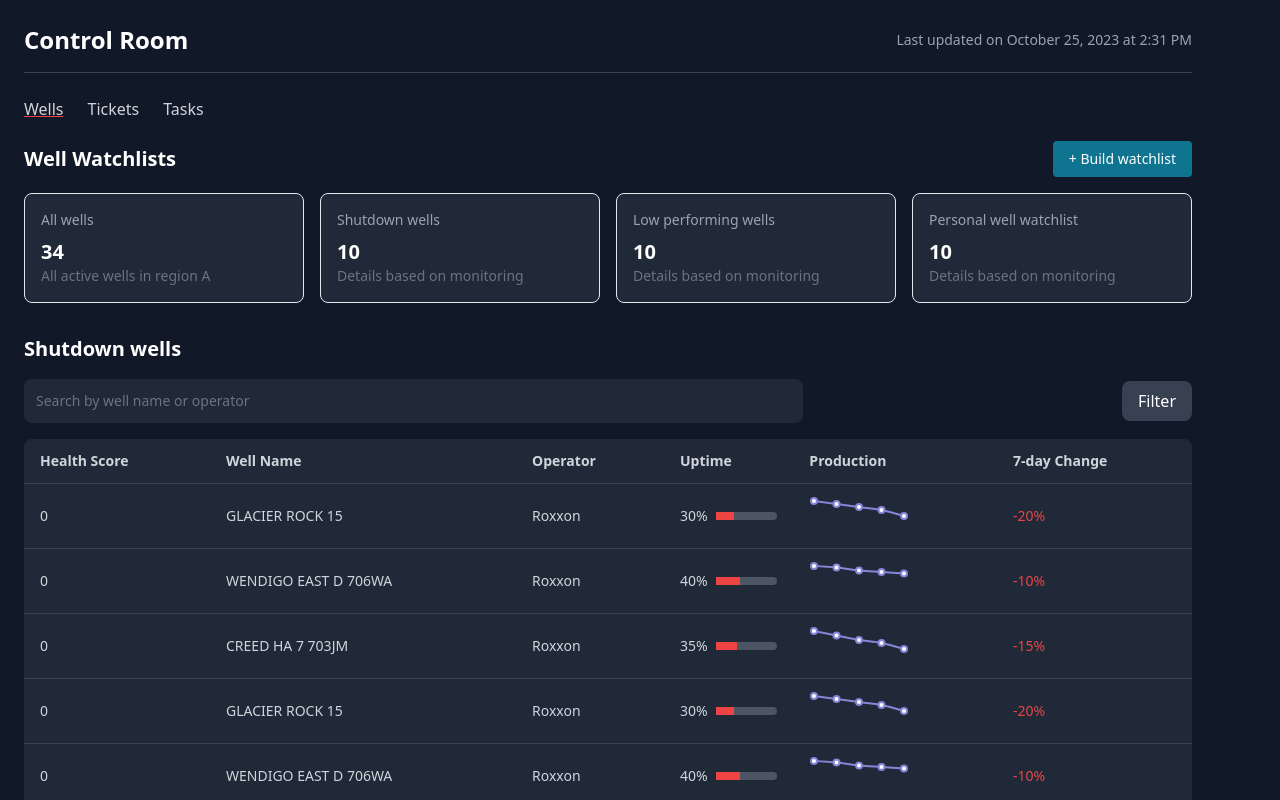
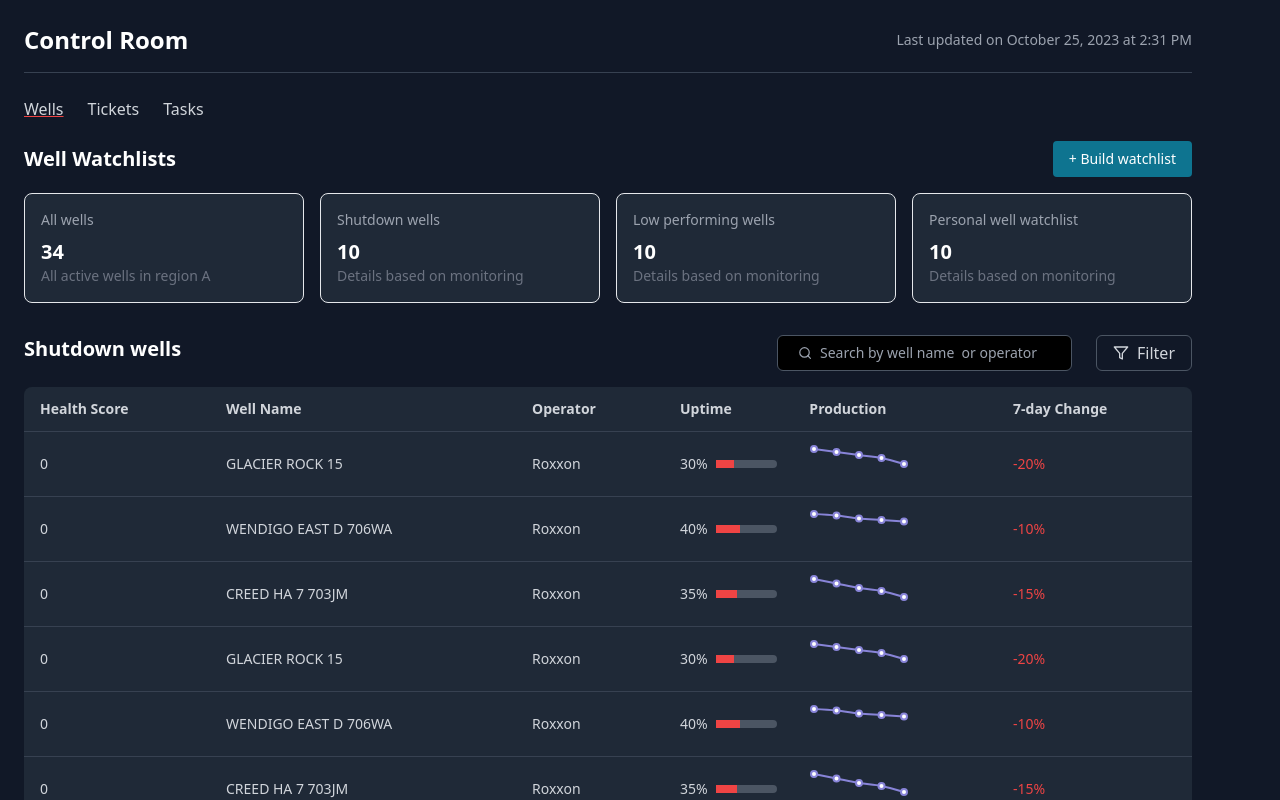
Before and after one commit to murakambattunethaji/stack-market, a React (Create React App) app in the folder stackmarket/: page / in a window 1280 px wide. Built offline with nearby package versions, Linux system fonts and the light colour scheme.

Commit message:
added-fourth-layout

```diff
--- a/stackmarket/src/Components/Controlroom.jsx
+++ b/stackmarket/src/Components/Controlroom.jsx
@@ -1,5 +1,7 @@
 import React from "react";
 import { LineChart, Line, ResponsiveContainer } from "recharts";
+import { FiSearch , FiFilter , } from "react-icons/fi";
+
 
 const Controlroom = () => {
   // Sample data for production trends
@@ -92,17 +94,27 @@ const Controlroom = () => {
 
       {/* Shutdown Wells Section */}
       <section>
-        <h2 className="text-xl font-semibold mb-4">Shutdown wells</h2>
-        <div className="flex justify-between items-center mb-4">
-          <input
-            type="text"
-            placeholder="Search by well name or operator"
-            className="bg-gray-800 p-3 rounded-lg w-2/3 text-sm placeholder-gray-500 text-white focus:outline-none focus:ring-2 focus:ring-blue-600"
-          />
-          <button className="bg-gray-700 px-4 py-2 rounded-lg hover:bg-gray-600">
-            Filter
-          </button>
+        <div className="flex justify-between">
+          <h2 className="text-xl font-semibold mb-4  items-center w-1/2">Shutdown wells</h2>
+
+          <div className="flex items-center w-1/3 bg-black border border-gray-600 rounded-md px-3 py-2 h-9 ml-80 ">
+            <FiSearch className="text-gray-400 mr-2 ml-2" />
+            <input
+              type="text"
+              placeholder="Search by well name  or operator"
+              className="w-full text-sm text-gray-300 bg-black focus:outline-none  "
+
+            />
+          </div>
+
+          <div className=" mb-4 ml-6 flex items-center justify-center text-gray-300">
+            <button className="border border-gray-600 rounded-md hover:bg-gray-600  w-24 h-9 flex items-center justify-center">
+            <FiFilter className="mr-2"/> Filter
+            </button>
+          </div>
+
         </div>
+
         <div className="bg-gray-800 rounded-lg overflow-auto">
           <table className="w-full text-sm text-gray-300">
             <thead>
```
